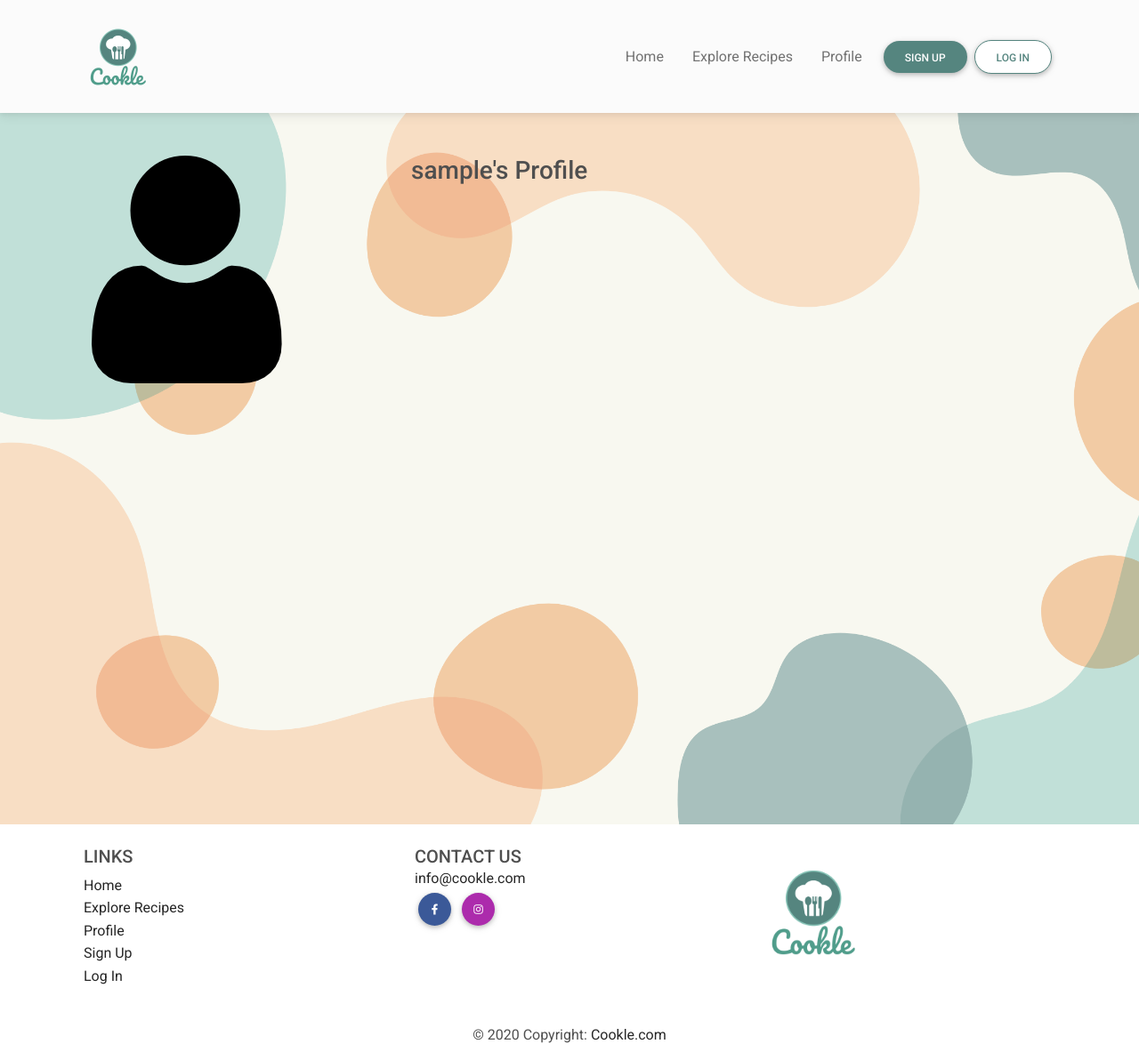
After one commit to dissyulina/cookle-cookbook, a Flask app: page /profile/1 in a window 1280 px wide. The commit adds this page. Shown: the whole page at 89% size. Run offline with Flask 2, Linux system fonts and the light colour scheme; the visitor is signed in with stand-in values (Sample User, id 1); a database or web service that is not in the repository returns one stand-in record (values such as "Sample title"); some libraries are stand-ins or nearby versions.

Commit message:
Add session user profile page

```diff
--- a/app.py
+++ b/app.py
@@ -52,7 +52,7 @@ def register():
         # put the new user into 'session' cookie
         session["user"] = request.form.get("username").lower()
         flash("Registration Successful!", "success")
-        return redirect(url_for("register"))
+        return redirect(url_for("profile", username=session["user"]))
 
     return render_template("register.html")
 
@@ -69,7 +69,10 @@ def login():
             if check_password_hash(
                 existing_user["password"], request.form.get("password")):
                     session["user"] = request.form.get("username").lower()
-                    flash("Welcome, {}".format(request.form.get("username"),"success"))
+                    flash("Welcome, {}".format(
+                        request.form.get("username"),"success"))
+                    return redirect(url_for(
+                        "profile", username=session["user"]))
             else:
                 # invalid password match
                 flash("Incorrect Username and/or Password", "warning")
@@ -84,6 +87,14 @@ def login():
     print("failed")
 
 
+@app.route("/profile/<username>", methods=["GET", "POST"])
+def profile(username):
+    # grab the session user's username from db
+    username = mongo.db.users.find_one(
+        {"username": session["user"]})["username"]
+    return render_template("profile.html", username=username)
+
+
 if __name__ == "__main__":
     app.run(host=os.environ.get("IP"),
             port=int(os.environ.get("PORT")),
--- a/templates/base.html
+++ b/templates/base.html
@@ -46,6 +46,9 @@
                         <li class="nav-item me-3">
                             <a class="nav-link" href="{{ url_for('get_recipes') }}">Explore Recipes</a>
                         </li>
+                        <li class="nav-item me-3">
+                            <a class="nav-link" href="{{ url_for('profile', username=session['user']) }}" class="text-dark">Profile</a>
+                        </li>
                     </ul>
                     <!-- Sign up / log in buttons -->
                     <div class="d-flex align-items-center">
@@ -78,6 +81,9 @@
                         </li>
                         <li>
                             <a href="{{ url_for('get_recipes') }}" class="text-dark">Explore Recipes</a>
+                        </li>
+                        <li>
+                            <a href="{{ url_for('profile', username=session['user']) }}" class="text-dark">Profile</a>
                         </li>
                         <li>
                             <a href="{{ url_for('register') }}" class="text-dark">Sign Up</a>
--- /dev/null
+++ b/templates/profile.html
@@ -0,0 +1,25 @@
+{% extends "base.html" %}
+{% block content %}
+<section>
+    <div class="w-100 background">
+        <div class="overlay py-5">
+            <div class="container">
+                <div class="row">
+                    <div class="col-12 col-md-4">
+                        <img src="" class="img-fluid" onerror="this.src='../../static/images/user.png';" alt="{{ username }}'s profile picture">
+                    </div>
+                    <div class="col-12 col-md-4">
+                        <h3>{{ username }}'s Profile</h3>
+                    </div>
+
+                </div>
+
+
+
+            </div>
+        </div>
+    </div>
+</section>
+
+
+{% endblock %}
```
